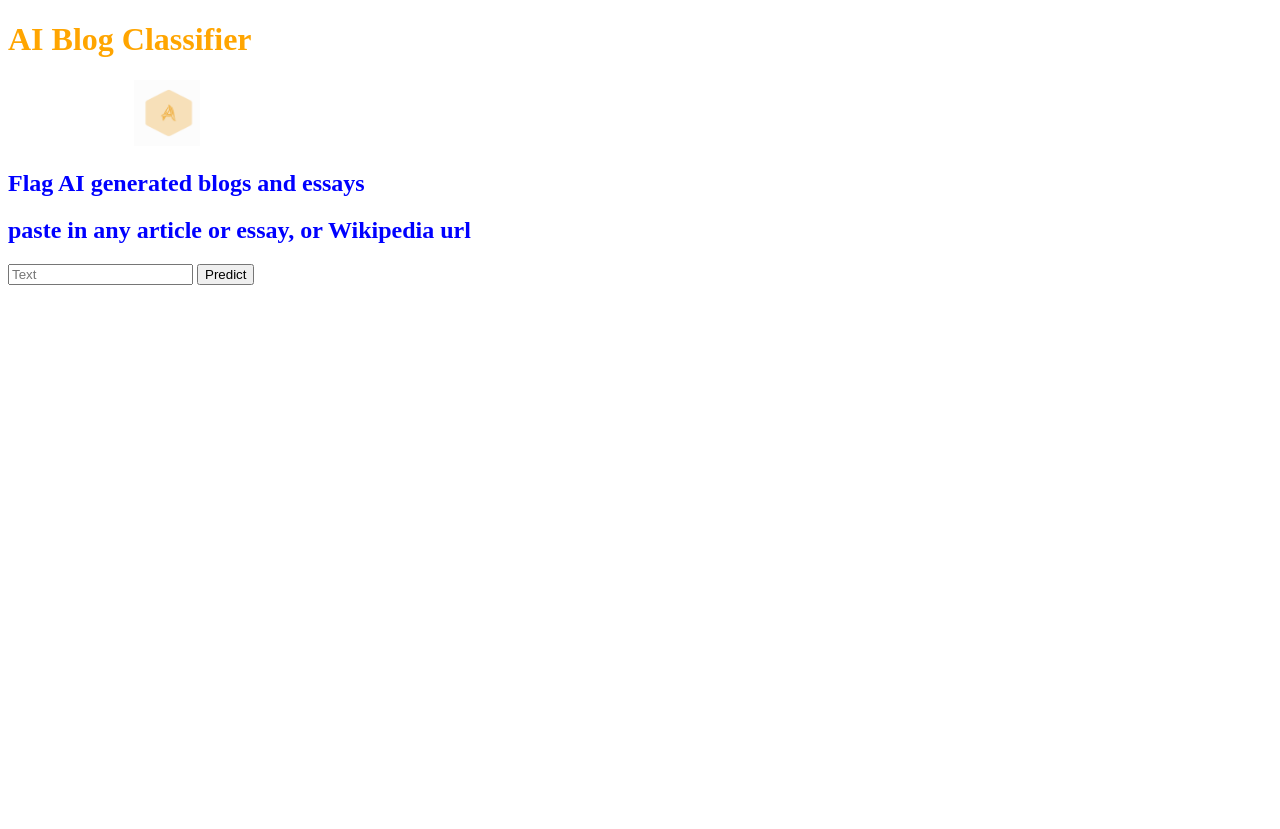
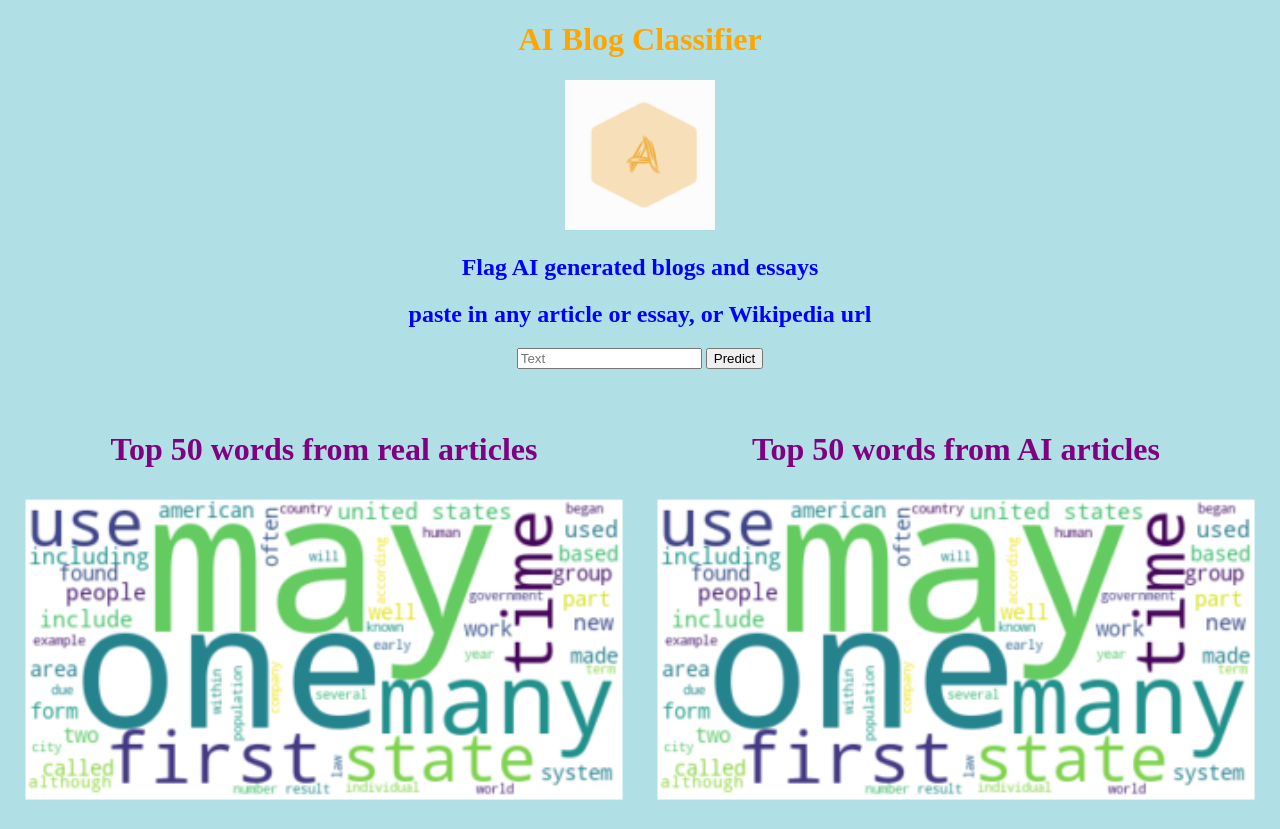
Before and after one commit to spe301/Wikipedia-Capstone, a Python web app: template templates/index.html in a window 1280 px wide. Before the commit the page ends 285 px from the top, so only its background shows below. Run offline with Jinja, Linux system fonts and the light colour scheme; the template is opened without the code that fills it, so the values that code supplies are empty.

Commit message:
improved frontend design

```diff
--- a/app.py
+++ b/app.py
@@ -45,7 +45,7 @@ def predict():
         tokenized = ModelReadyString(user_input, 1720)
     prediction = model.predict(tokenized)
     output = round(prediction[0][1]*100, 2)
-    return render_template('index.html', prediction_text='We predict a {}% probability that an AI wrote this.'.format(output))
+    return render_template('index.html', prediction_text='We predict a {}% probability that an AI wrote this.'.format(output)
 
 if __name__ == "__main__":
     app.run(debug=True, threaded=True)
--- a/templates/index.html
+++ b/templates/index.html
@@ -1,22 +1,42 @@
 <!DOCTYPE html>
 <html >
-<!--From https://codepen.io/frytyler/pen/EGdtg-->
+<!DOCTYPE html>
+<html>
 <head>
-  <meta charset="UTF-8">
+<meta charset="UTF-8">
   <title>Wikipedia Protection NLP</title>
   <link href='https://fonts.googleapis.com/css?family=Pacifico' rel='stylesheet' type='text/css'>
 <link href='https://fonts.googleapis.com/css?family=Arimo' rel='stylesheet' type='text/css'>
 <link href='https://fonts.googleapis.com/css?family=Hind:300' rel='stylesheet' type='text/css'>
 <link href='https://fonts.googleapis.com/css?family=Open+Sans+Condensed:300' rel='stylesheet' type='text/css'>
+<style>
+h1 {text-align: center;}
+p {text-align: center;}
+div {text-align: center;}
+* {
+  box-sizing: border-box;
+}
 
+.column {
+  float: left;
+  width: 50.00%;
+  padding: 5px;
+}
+
+/* Clearfix (clear floats) */
+.row::after {
+  content: "";
+  clear: both;
+  display: table;
+}
+</style>
 </head>
-
-<body>
+<body style="background-color:powderblue;">
 
  <div class="login">
         <h1 style="color: orange;">AI Blog Classifier</h1>
-        <div style="margin-left:10%; margin-right:10%;">
-        <img width="66" height="66", src="https://raw.githubusercontent.com/spe301/Wikipedia-Capstone/main/Images/logoo.png">
+        <div style="margin-left:10%; margin-right:10%;",  outline-color: powderblue;>
+        <img width="150" height="150", src="https://raw.githubusercontent.com/spe301/Wikipedia-Capstone/main/Images/logoo.png">
         </div>
 	<h2 style="color: blue;">Flag AI generated blogs and essays</h2>
 	<h2 style="color: blue;">paste in any article or essay, or Wikipedia url</h2>
@@ -32,8 +52,16 @@
    <br>
    {{ prediction_text }}
 
- </div>
-
+<div class="row">
+  <div class="column">
+  <h1 style="color: purple;">Top 50 words from real articles</h1>
+    <img src="https://raw.githubusercontent.com/spe301/Wikipedia-Capstone/main/Images/real.png" alt="Forest" style="width:100%">
+  </div>
+  <div class="column">
+  <h1 style="color: purple;">Top 50 words from AI articles</h1>
+    <img src="https://raw.githubusercontent.com/spe301/Wikipedia-Capstone/main/Images/real.png" alt="Mountains" style="width:100%">
+  </div>
+</div>
 
 </body>
 </html>
```
